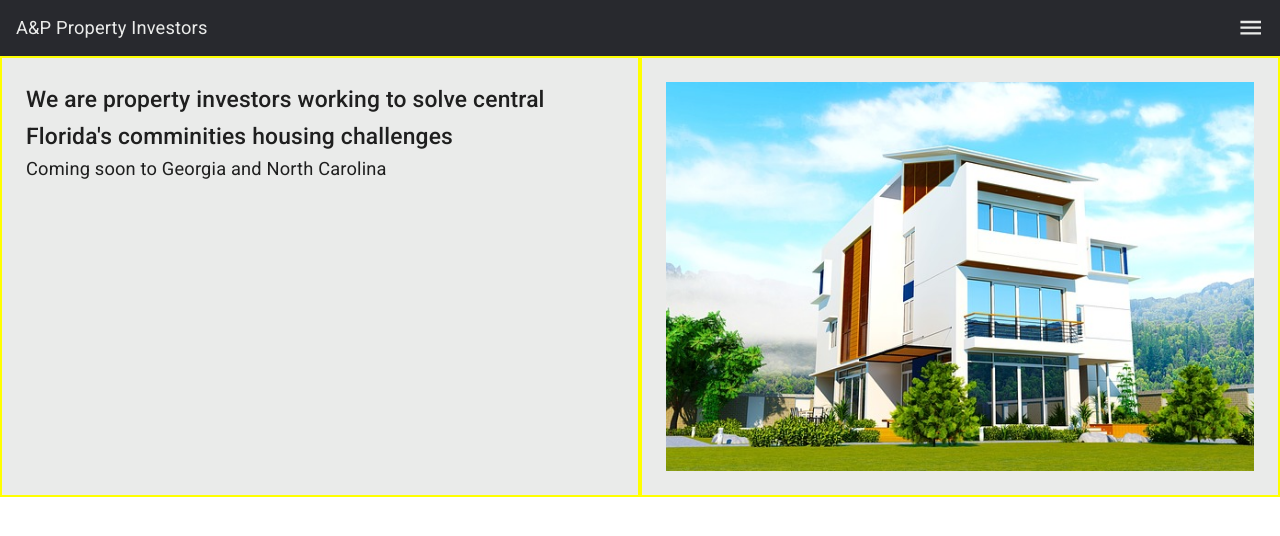
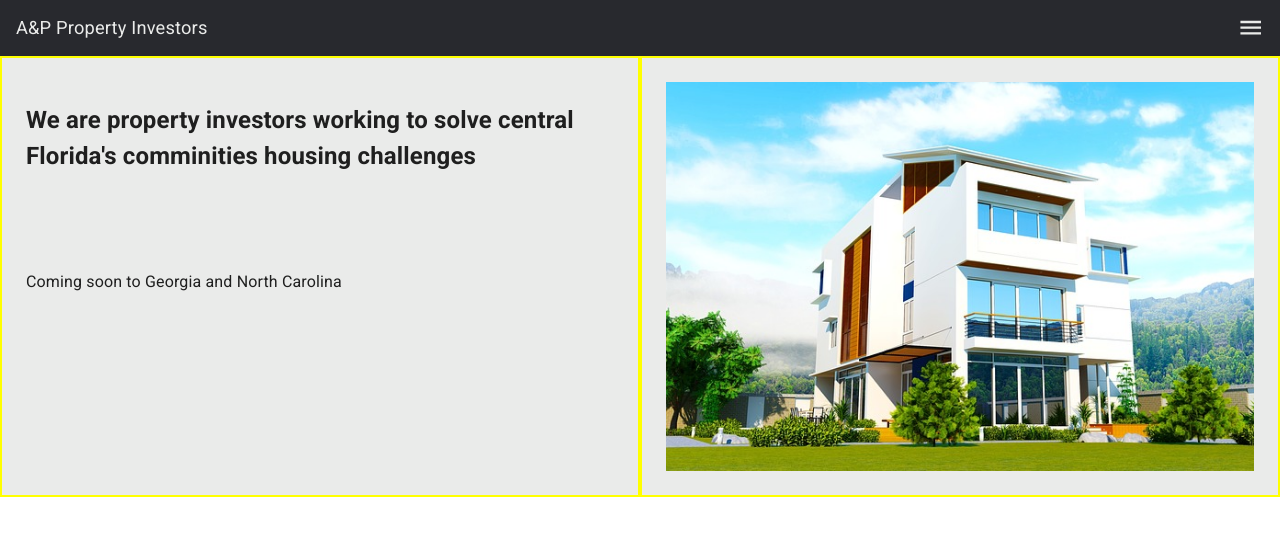
Before and after one commit to chukalicious/appropertyinvestors.com, a React (Create React App) app in the folder appropertyinvestors/: page / in a window 1280 px wide. Shown: the top 536 px of the page. Built offline with nearby package versions, Linux system fonts and the light colour scheme.

Commit message:
added styles to the herotext

```diff
--- a/appropertyinvestors/src/components/HeroContainer.js
+++ b/appropertyinvestors/src/components/HeroContainer.js
@@ -1,7 +1,12 @@
 import Box from "@mui/material/Box";
 import Typography from "@mui/material/Typography";
 import ImageListItem from "@mui/material/ImageListItem";
-import { HeroWrapper, GridItemWrapper } from "../styles/HeroStyles";
+import {
+  HeroWrapper,
+  GridItemWrapper,
+  HeroH2,
+  HeroText,
+} from "../styles/HeroStyles";
 import modernMultilevel from "../images/modernMultilevel.jpeg";
 
 const HeroContainer = () => {
@@ -16,13 +21,13 @@ const HeroContainer = () => {
             backgroundColor: "secondary.main",
           }}
         >
-          <Typography variant="h6">
+          <HeroH2 variant="h6" component="h2">
             We are property investors working to solve central Florida's
             comminities housing challenges
-          </Typography>
-          <Typography variant="body1">
+          </HeroH2>
+          <HeroText variant="body1" component="subtitle1">
             Coming soon to Georgia and North Carolina
-          </Typography>
+          </HeroText>
         </GridItemWrapper>
         <GridItemWrapper
           item
--- a/appropertyinvestors/src/styles/HeroStyles.js
+++ b/appropertyinvestors/src/styles/HeroStyles.js
@@ -21,11 +21,11 @@ export const GridItemWrapper = styled("div")(({ theme }) => ({
   border: "yellow solid 2px",
 }));
 
-// mediaqueries test
+export const HeroH2 = styled("h2")(({ theme }) => ({
+  pt: "1",
+}));
 
-export const someDiv = styled("div")(({ theme }) => ({
-  display: "flex",
-  flexDirection: "row",
-  backgroundColor: theme.palette.primary.main,
-  color: theme.palette.primary.contrastText,
+export const HeroText = styled("p")(({ theme }) => ({
+  marginTop: "6rem",
+  border: "",
 }));
```
